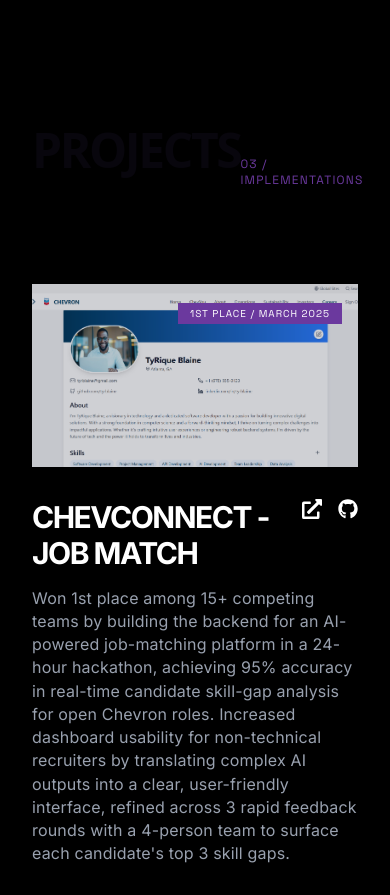
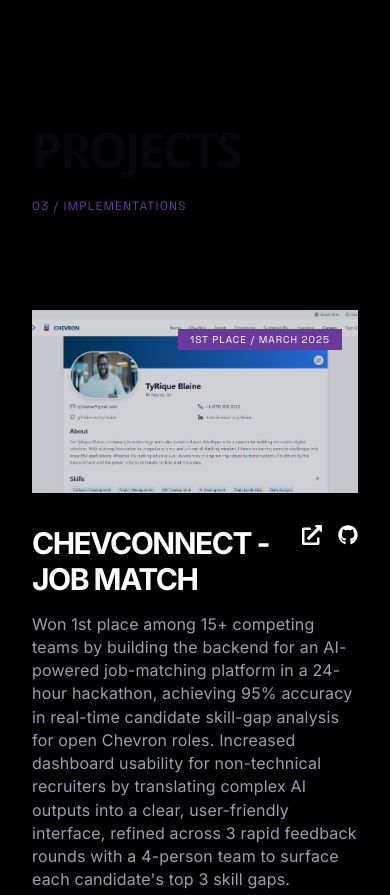
Before and after one commit to wlculpepper27/Portfolio, a React (Vite) app: page / in a window 390 px wide. Shown: the part 3180-4075 px from the top of the page. Built offline with nearby package versions, Linux system fonts and the light colour scheme.

Commit message:
fixed resume button on click mobile, project header collision mobile, highlighting skills mobile

```diff
--- a/src/components/LandingPage/ProjectsSection.jsx
+++ b/src/components/LandingPage/ProjectsSection.jsx
@@ -41,7 +41,7 @@
   return (
     <section id="projects" className="bg-black py-32 text-white">
       <MainLayoutContainer>
-        <div className="mb-24 flex items-baseline justify-between">
+        <div className="mb-24 flex flex-col gap-4 md:flex-row md:items-baseline md:justify-between md:gap-0">
   <h2 className="text-5xl font-black uppercase tracking-tighter">
     {sectionTitle}
   </h2>
--- a/src/components/LandingPage/SkillsSection.jsx
+++ b/src/components/LandingPage/SkillsSection.jsx
@@ -64,13 +64,13 @@
 const SLIDE_STEP_REM = 9
 
 const skillCardClass =
-  'group flex h-32 w-32 flex-none flex-col items-center justify-center bg-gray-900 transition-colors duration-300 hover:bg-accent md:h-40 md:w-40'
+  'group flex h-32 w-32 flex-none flex-col items-center justify-center bg-gray-900 transition-colors duration-300 hover:bg-accent active:bg-accent md:h-40 md:w-40'
 
 const skillIconClass =
-  'mb-2 text-4xl text-white transition-colors group-hover:text-white'
+  'mb-2 text-4xl text-white transition-colors group-hover:text-white group-active:text-white'
 
 const skillLabelClass =
-  'font-label text-[10px] tracking-widest text-white transition-colors group-hover:text-white'
+  'font-label text-[10px] tracking-widest text-white transition-colors group-hover:text-white group-active:text-white'
 
 function SkillsCarouselMobile({ items }) {
   const [index, setIndex] = useState(0)
```
Lines whose indentation alone changed are shown as unchanged.
